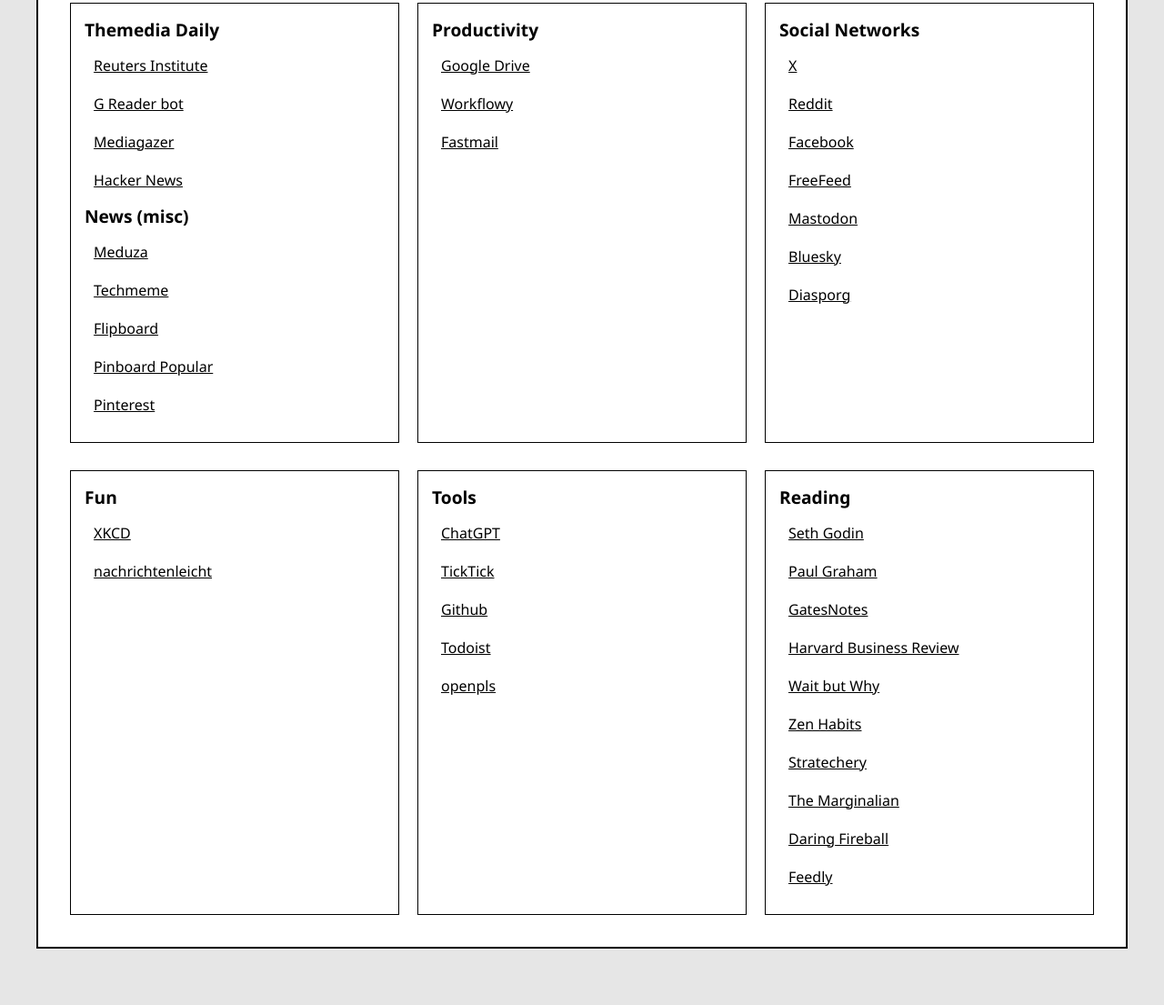
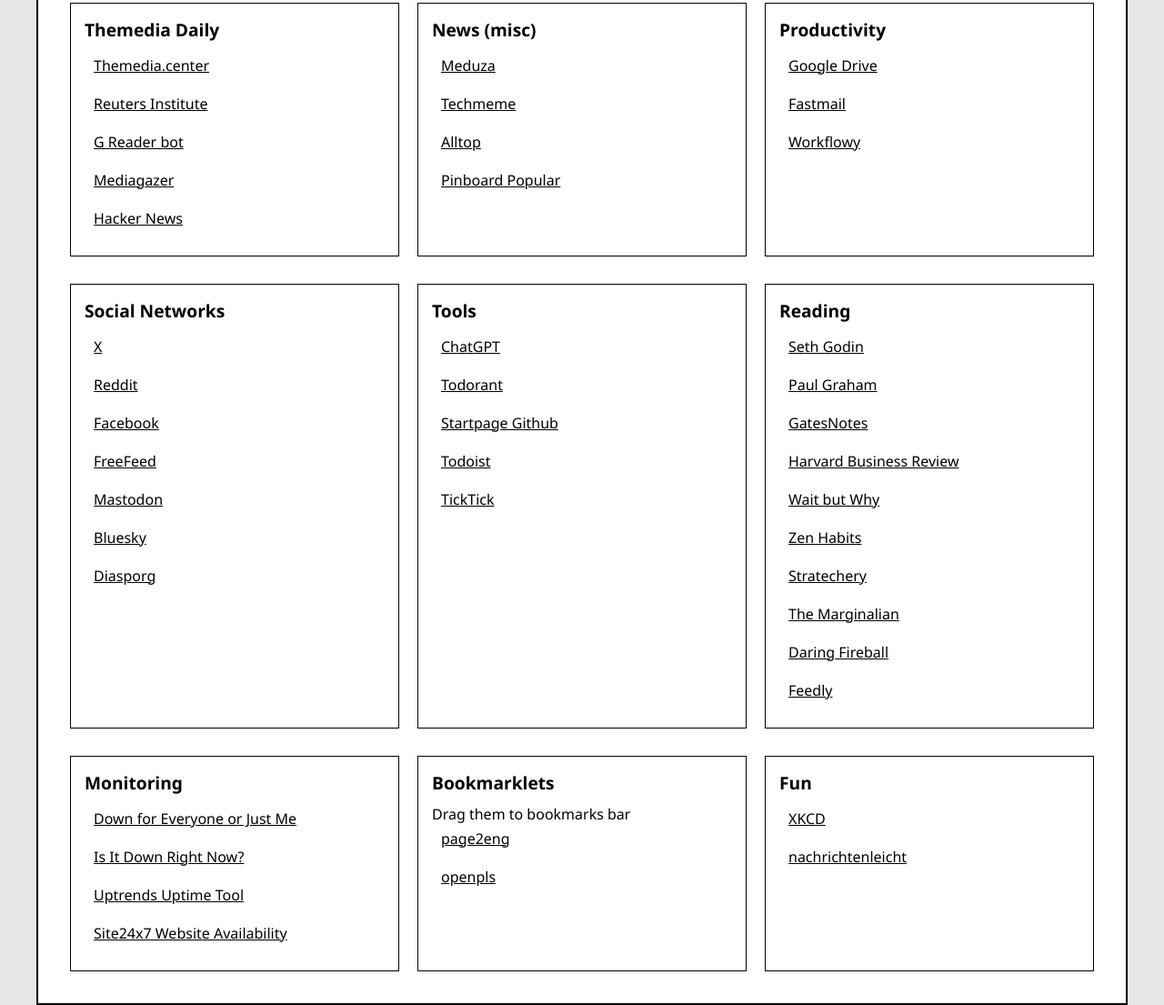
Before and after one commit to alamzin/startpage, a plain HTML site: page index.html in a window 1280 px wide. Shown: the part 182-1287 px from the top of the page at 91% size. Before the commit the page ends 1225 px from the top, so only its background shows below. Drawn offline with Linux system fonts and the light colour scheme.

Commit message:
fix some categories and links

```diff
--- a/index.html
+++ b/index.html
@@ -130,26 +130,31 @@
             <div class="column">
                 <!-- Add your links here -->
                 <div class="subhead">Themedia Daily</div>
+                <a href="https://themedia.center">Themedia.center</a>
                 <a href="https://www.linkedin.com/company/reutersinstitute/posts/?feedView=all">Reuters Institute</a>
                 <a href="https://t.me/GReaderBot">G Reader bot</a>
                 <a href="https://mediagazer.com">Mediagazer</a>
                 <a href="https://news.ycombinator.com">Hacker News</a>
+                <!-- More links -->
+            </div>
+            <div class="column">
                 <div class="subhead">News (misc)</div>
                 <a href="https://meduza.io">Meduza</a>
                 <a href="https://techmeme.com">Techmeme</a>
-                <a href="https://flipboard.com">Flipboard</a>
+                <a href="https://alltop.com/">Alltop</a>
                 <a href="https://pinboard.in/popular/">Pinboard Popular</a>
-                <a href="https://pinterest.com/">Pinterest</a>
                 <!-- More links -->
             </div>
             <div class="column">
                 <!-- Add your links here -->
                 <div class="subhead">Productivity</div>
                 <a href="https://drive.google.com">Google Drive</a>
+                <a href="https://fastmail.com">Fastmail</a>
                 <a href="https://workflowy.com/">Workflowy</a>
-                <a href="https://fastmail.com">Fastmail</a>
                 <!-- More links -->
             </div>
+        </div>
+        <div class="columns">
             <div class="column">
                 <div class="subhead">Social Networks</div>
                 <!-- Add your links here -->
@@ -162,20 +167,13 @@
                 <a href="https://diasp.org/">Diasporg</a>
                 <!-- More links -->
             </div>
-        </div>
-        <div class="columns">
-            <div class="column">
-                <div class="subhead">Fun</div>
-                <a href="https://xkcd.com">XKCD</a>
-                <a href="https://www.nachrichtenleicht.de/">nachrichtenleicht</a>
-            </div>
             <div class="column">
                 <div class="subhead">Tools</div>
                 <a href="https://chat.openai.com/">ChatGPT</a>
+                <a href="https://todorant.com/">Todorant</a>
+                <a href="https://github.com/alamzin/startpage/">Startpage Github</a>
+                <a href="https://todoist.com/app/today">Todoist</a>
                 <a href="https://ticktick.com/webapp/#q/today/tasks">TickTick</a>
-                <a href="https://github.com/alamzin/startpage/">Github</a>
-                <a href="https://todoist.com/app/today">Todoist</a>
-                <a href="javascript:window.location.href='https://archive.ph/newest/'+window.location.href.split('?')[0];">openpls</a>
             </div>
             <div class="column">
                 <div class="subhead">Reading</div>
@@ -191,6 +189,28 @@
                 <a href="https://feedly.com/">Feedly</a>
             </div>
         </div>
+        <div class="columns">
+            <div class="column">
+                <div class="subhead">Monitoring</div>
+                <a href="https://downforeveryoneorjustme.com/">Down for Everyone or Just Me</a>
+                <a href="https://www.isitdownrightnow.com/">Is It Down Right Now?</a>
+                <a href="https://www.uptrends.com/tools/uptime">Uptrends Uptime Tool</a>
+                <a href="https://www.site24x7.com/check-website-availability.html">Site24x7 Website Availability</a>
+            </div>
+
+            <div class="column">
+                <div class="subhead">Bookmarklets</div>
+                <div>Drag them to bookmarks bar</div>
+                <a title="translates a page to English" href="javascript:var t=((window.getSelection&&window.getSelection())||(document.getSelection&&document.getSelection())||(document.selection&&document.selection.createRange&&document.selection.createRange().text));var e=(document.charset||document.characterSet);if(t!=''){location.href='http://translate.google.com/?text=%27+t+%27&hl=en&langpair=auto|en&tbb=1&ie=%27+e;}else{location.href=%27http://translate.google.com/translate?u=%27+escape(location.href)+%27&hl=en&langpair=auto|en&tbb=1&ie=%27+e;};">page2eng</a>
+                <a  title="opens paywalled URL" href="javascript:window.location.href='https://archive.ph/newest/'+window.location.href.split('?')[0];">openpls</a>
+            </div>
+
+            <div class="column">
+                <div class="subhead">Fun</div>
+                <a href="https://xkcd.com">XKCD</a>
+                <a href="https://www.nachrichtenleicht.de/">nachrichtenleicht</a>
+            </div>
+
         <script>
             (function () {
                 const root = document.documentElement;
```
